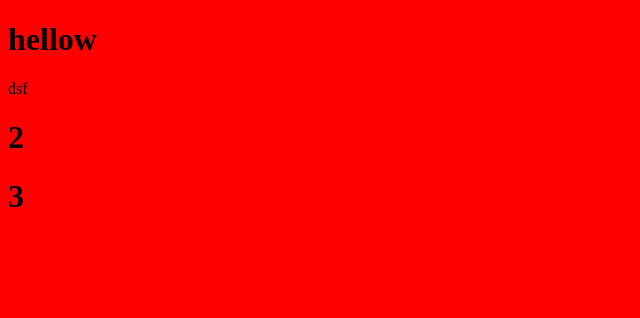
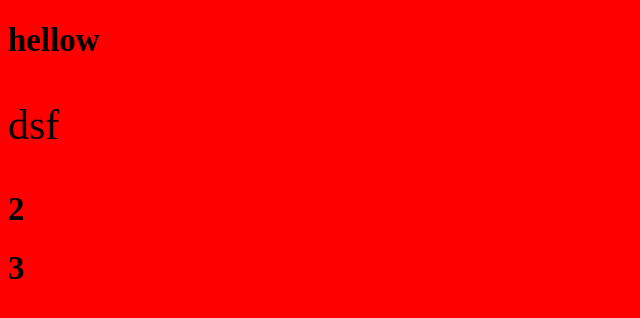
Before and after one commit to denchiik/1, a plain HTML site: page index.html in a window 1280 px wide. Shown: the whole page, without its empty margins (0-640 px from the left). Drawn offline with Linux system fonts and the light colour scheme.

Commit message:
add h1body

```diff
--- a/style.css
+++ b/style.css
@@ -1,3 +1,8 @@
 body{
     background: red;
+    font-size: 42px;
 }
+
+h1{
+        font-size: 33px;
+}
```
